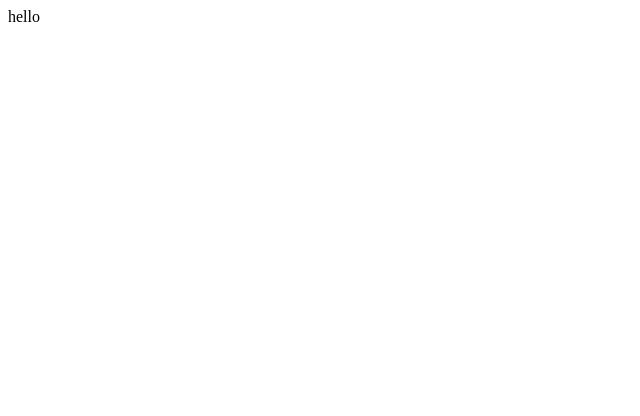
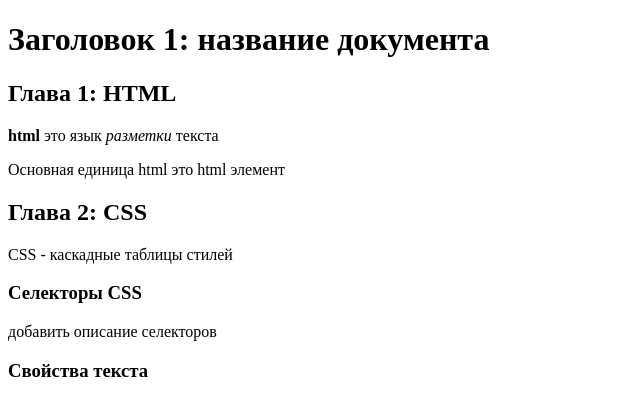
Before and after one commit to NatalaFedorenko555/front, a plain HTML site: page lesson01/index.html in a window 1280 px wide. Shown: the whole page, without its empty margins (0-640 px from the left). Drawn offline with Linux system fonts and the light colour scheme.

Commit message:
init commit

```diff
--- a/lesson01/index.html
+++ b/lesson01/index.html
@@ -3,9 +3,17 @@
 <head>
     <meta charset="UTF-8">
     <meta name="viewport" content="width=h, initial-scale=1.0">
-    <title>Document</title>
+    <title> First Document</title>
 </head>
 <body>
-  hello
+  <h1>Заголовок 1: название документа</h1>
+  <h2>Глава 1: HTML</h2>
+  <p> <strong>html</strong> это язык<em> разметки</em>  текста</p>
+  <p>Основная единица html это html элемент </p>
+  <h2> Глава 2: CSS</h2>
+  <p> CSS - каскадные таблицы стилей</p>
+  <h3>Селекторы CSS</h3>
+  <p>добавить описание селекторов</p>
+  <h3>Свойства текста</h3>
 </body>
 </html>
```
Also changed, not shown: cw01/index.html (added, +20 -0 lines).
